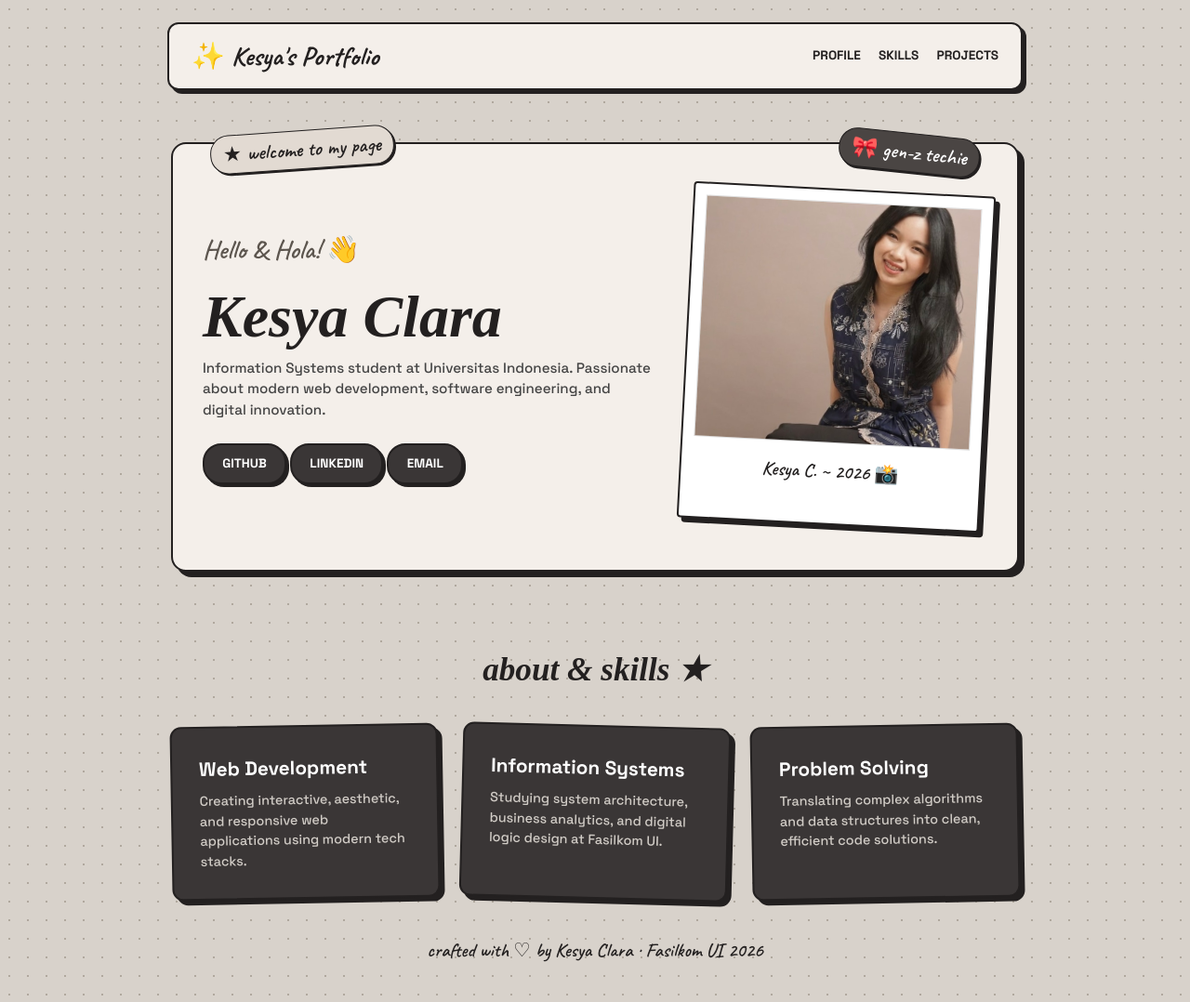
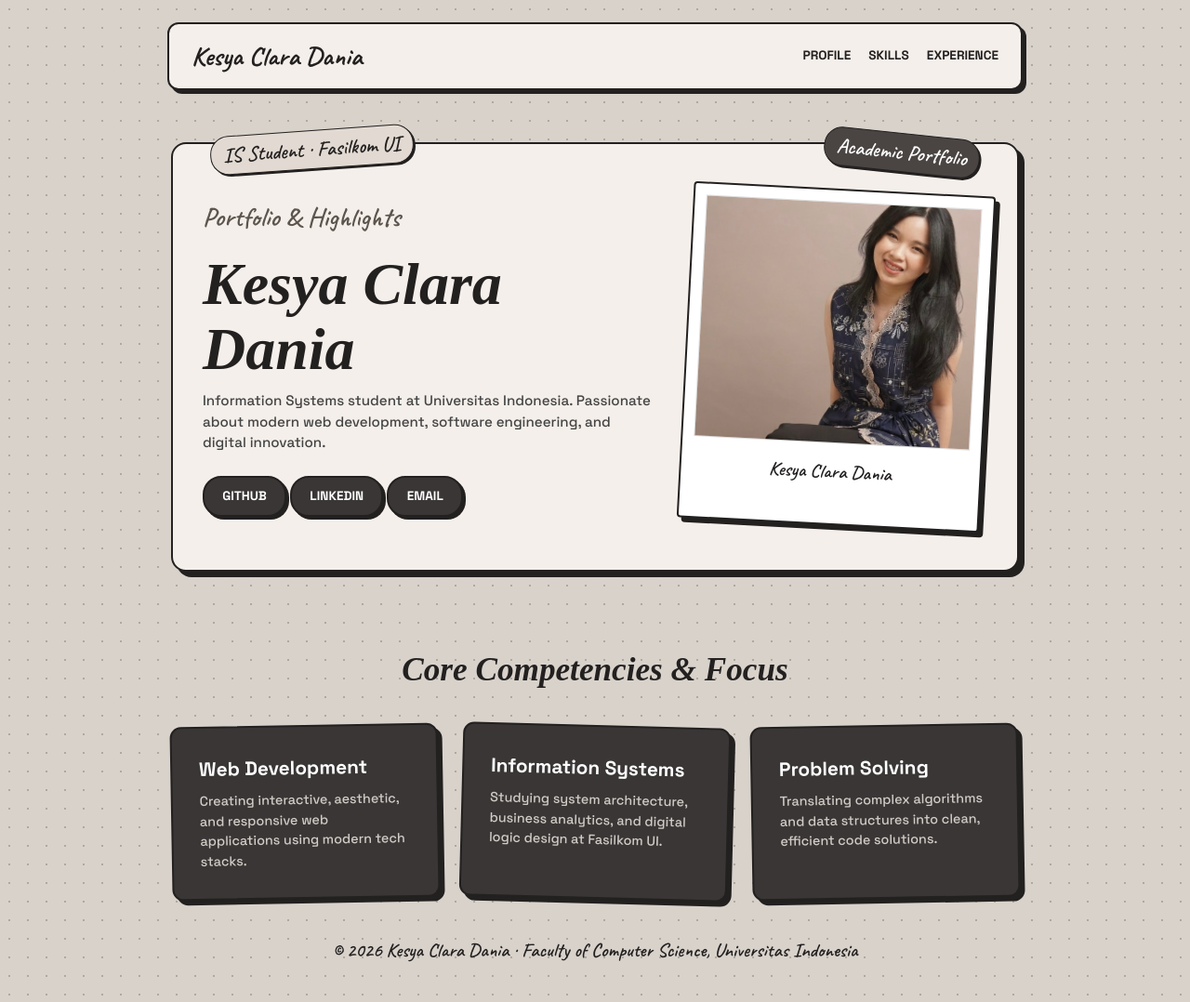
Before and after one commit to kesyaaclaraa/myportofolio, a Django app: page / in a window 1280 px wide. Shown: the whole page at 93% size. Run offline with Django 5.2, Linux system fonts and the light colour scheme; some web fonts are replaced.

Commit message:
Change hero subtitle to formal portfolio header

```diff
--- a/templates/index.html
+++ b/templates/index.html
@@ -4,9 +4,9 @@
 <head>
     <meta charset="UTF-8">
     <meta name="viewport" content="width=device-width, initial-scale=1.0">
-    <title>Kesya Clara - Portfolio</title>
+    <title>Kesya Clara Dania - Portfolio</title>
 
-    <!-- Google Fonts untuk Scrapbook & Neutral-Chic Style -->
+    <!-- Google Fonts untuk Editorial & Professional Aesthetic -->
     <link rel="preconnect" href="https://fonts.googleapis.com">
     <link rel="preconnect" href="https://fonts.gstatic.com" crossorigin>
     <link href="https://fonts.googleapis.com/css2?family=Caveat:wght@600;700&family=Playfair+Display:ital,wght@1,400;1,600&family=Space+Grotesk:wght@500;700&display=swap" rel="stylesheet">
@@ -16,26 +16,26 @@
 <body>
     <header class="site-header">
         <div class="container">
-            <a href="#profile" class="brand">✨ Kesya's Portfolio</a>
+            <a href="#profile" class="brand">Kesya Clara Dania</a>
             <nav>
                 <a href="#profile">Profile</a>
                 <a href="#skills">Skills</a>
-                <a href="#projects">Projects</a>
+                <a href="#experience">Experience</a>
             </nav>
         </div>
     </header>
 
     <main class="container">
-        <!-- Hero Section Scrapbook -->
+        <!-- Hero Section -->
         <section class="hero" id="profile">
             <div class="hero-card">
-                <!-- Stiker Aksesori Cute -->
-                <div class="sticker sticker-top">★ welcome to my page</div>
-                <div class="sticker sticker-ribbon">🎀 gen-z techie</div>
+                <!-- Badges / Accent Tags Formal -->
+                <div class="sticker sticker-top">IS Student &middot; Fasilkom UI</div>
+                <div class="sticker sticker-ribbon">Academic Portfolio</div>
 
                 <div class="hero-identity">
-                    <span class="handwriting-sub">Hello & Hola! 👋</span>
-                    <h1>Kesya Clara</h1>
+                    <span class="handwriting-sub">Portfolio & Highlights</span>
+                    <h1>Kesya Clara Dania</h1>
                     <p class="bio">Information Systems student at Universitas Indonesia. Passionate about modern web development, software engineering, and digital innovation.</p>
 
                     <div class="social-links">
@@ -45,17 +45,17 @@
                     </div>
                 </div>
 
-                <!-- Foto Frame Polaroid Bertumpuk -->
+                <!-- Foto Frame -->
                 <div class="hero-photo-frame">
-                    <img src="{% static 'img/kesya.jpg' %}" alt="Photo of Kesya Clara">
-                    <div class="polaroid-label">Kesya C. ~ 2026 📸</div>
+                    <img src="{% static 'img/kesya.jpg' %}" alt="Photo of Kesya Clara Dania">
+                    <div class="polaroid-label">Kesya Clara Dania</div>
                 </div>
             </div>
         </section>
 
-        <!-- Section Skills / About -->
+        <!-- Section Skills / Core Competencies -->
         <section id="skills" style="margin-top: 3rem;">
-            <h2 style="font-family: var(--font-serif); font-style: italic; font-size: 2.2rem; text-align: center;">about & skills ★</h2>
+            <h2 style="font-family: var(--font-serif); font-style: italic; font-size: 2.2rem; text-align: center;">Core Competencies & Focus</h2>
             <div class="skills-grid">
                 <div class="skill-card">
                     <h3>Web Development</h3>
@@ -75,7 +75,7 @@
 
     <footer class="site-footer">
         <div class="container">
-            <p>crafted with ♡ by Kesya Clara &middot; Fasilkom UI 2026</p>
+            <p>&copy; 2026 Kesya Clara Dania &middot; Faculty of Computer Science, Universitas Indonesia</p>
         </div>
     </footer>
 </body>
```
